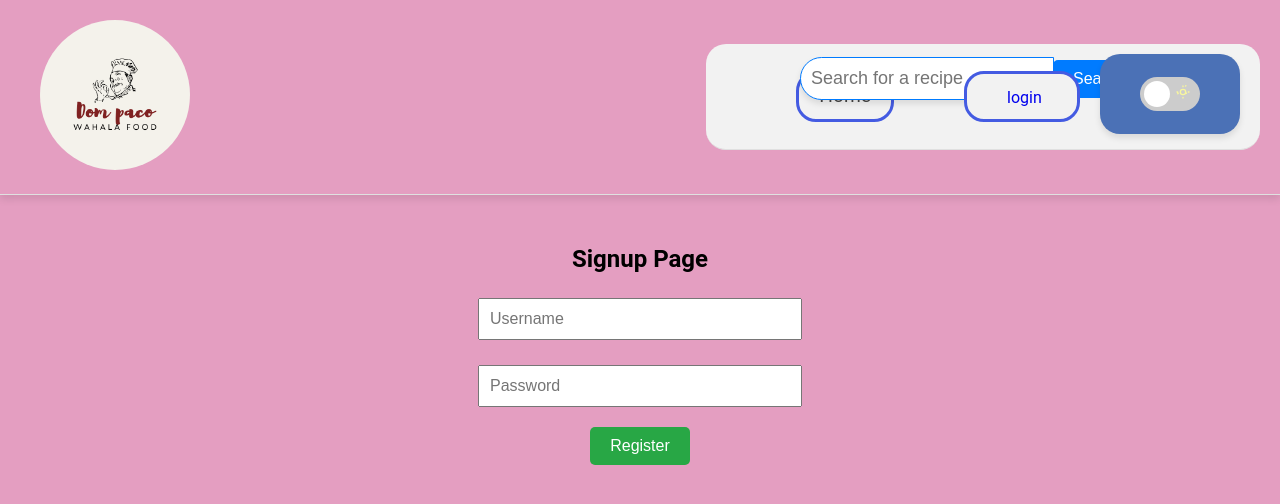
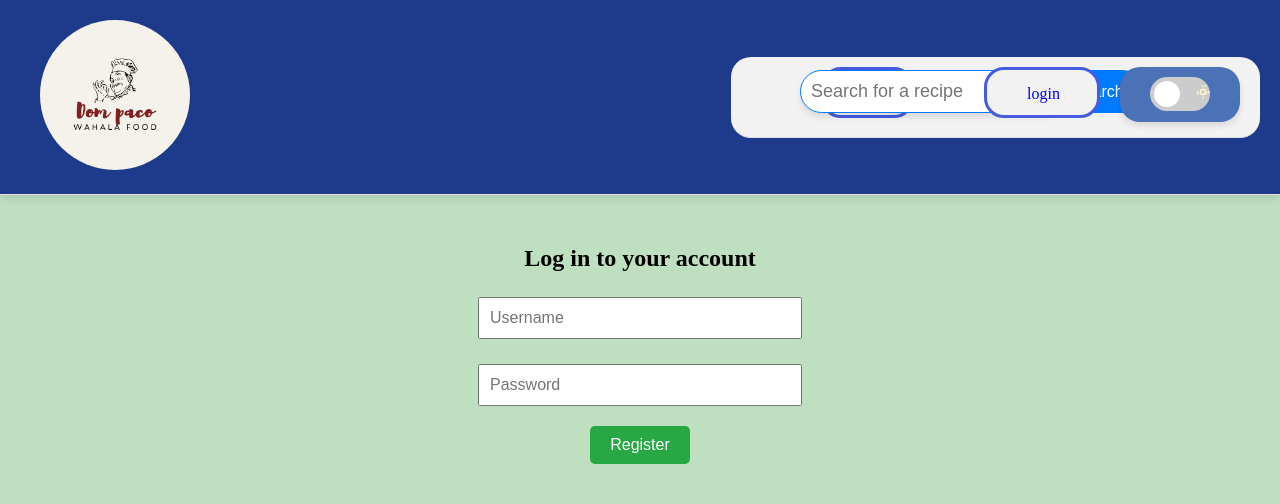
Before and after one commit to Pacome-Adoufack/RecipeApp, a React (Vite) app: page /login in a window 1280 px wide. Shown: the top 504 px of the page. Built offline with nearby package versions, Linux system fonts and the light colour scheme.

Commit message:
Recipe App

```diff
--- a/src/App.css
+++ b/src/App.css
@@ -1,15 +1,13 @@
-/* Allgemeine Stile */
+
 body {
   background-color: rgb(255, 213, 220);
-  font-family: 'Roboto', sans-serif;
+  font-family: 'Times New Roman', Times, serif;
   height: 100%;
   margin: 0;
   padding: 0;
   box-sizing: border-box;
   transition: background-color 0.3s ease, color 0.3s ease;
 }
-
-/* Rezept-Karte */
 .recipe-card {
   position: relative;
   width: 300px;
@@ -21,31 +19,13 @@ body {
   transition: transform 0.3s ease, box-shadow 0.3s ease;
   text-align: center;
 }
-
 .recipe-card:hover {
   transform: translateY(-10px);
   box-shadow: 0 8px 16px rgba(0, 0, 0, 0.2);
 }
-
-/* Karten-Vorderseite */
-.card-face {
-  position: absolute;
-  backface-visibility: hidden;
-  transition: transform 0.6s;
-  display: flex;
-  flex-direction: column;
-  align-items: center;
-  justify-content: center;
-  padding: 20px;
-  box-shadow: 0 4px 8px rgba(0, 0, 0, 0.1);
-  border-radius: 10px;
-}
-
 .card-front {
   transform: rotateY(0deg);
 }
-
-/* Startseite-Wrapper */
 .start-wrapper {
   display: flex;
   justify-content: center;
@@ -55,8 +35,6 @@ body {
   padding: 20px;
   margin-top: -250px;
 }
-
-/* Buttons */
 .button-readmore {
   padding: 10px 20px;
   font-size: 16px;
@@ -67,23 +45,17 @@ body {
   border-radius: 10px;
   margin-top: 10px;
   transition: background-color 0.3s ease;
-  text-decoration: none;
 }
 
 .button-readmore:hover {
   background-color: #0056b3;
-  text-decoration: underline;
 }
-
-/* Startseite-Bild */
 .start-image {
   width: 250px;
   height: 250px;
   border-radius: 20px;
   object-fit: contain;
 }
-
-/* Navigationsleiste */
 .nav-container {
   display: flex;
   justify-content: space-between;
@@ -91,14 +63,12 @@ body {
   background-color: #f2f2f2;
   border-bottom: 1px solid #e0e0e0;
 }
-
 .logo {
   width: 150px;
   height: 150px;
   border-radius: 50%;
   margin-left: 20px;
 }
-
 .home {
   margin: 0;
   font-size: 1.2em;
@@ -148,10 +118,11 @@ body {
   background-color: #007bff;
   color: white;
   border: none;
-  border-radius: 5px;
-  margin-top: 10px;
+  border-radius: 0px 30px 30px 0px;
+  margin-top: 20px;
   display: inline-block;
   transition: background-color 0.3s ease;
+  height: 43px;
 }
 
 .search-button:hover {
@@ -167,21 +138,18 @@ body {
   top: 50px;
   left: 800px;
 }
-
-/* Dark Mode und Light Mode */
 :root {
-  --background-color-light: #e49ec1; /* Pink */
-  --background-color-dark: #000; /* Schwarz */
-  --text-color-light: #000; /* Schwarz */
-  --text-color-dark: #fff; /* Weiß */
-  --slider-bg-light: #ccc; /* Grau */
-  --slider-bg-dark: #eea0c7; /* Pink */
-  --switch-container-bg-light: #4b71b6; /* Blau */
-  --switch-container-bg-dark: #000; /* Schwarz */
-  --switch-container-color-light: #000; /* Schwarz */
-  --switch-container-color-dark: #fff; /* Weiß */
+  --background-color-light: #bee0c1;
+  --background-color-dark: #000000;
+  --text-color-light: #000;
+  --text-color-dark: #fff;
+  --slider-bg-light: #ccc;
+  --slider-bg-dark: #bee0c1;
+  --switch-container-bg-light: #4b71b6;
+  --switch-container-bg-dark: #000;
+  --switch-container-color-light: #000;
+  --switch-container-color-dark: #fff;
 }
-
 body.light-mode {
   --background-color: var(--background-color-light);
   --text-color: var(--text-color-light);
@@ -189,7 +157,6 @@ body.light-mode {
   --switch-container-bg: var(--switch-container-bg-light);
   --switch-container-color: var(--switch-container-color-light);
 }
-
 body.dark-mode {
   --background-color: var(--background-color-dark);
   --text-color: var(--text-color-light);
@@ -197,17 +164,14 @@ body.dark-mode {
   --switch-container-bg: var(--switch-container-bg-dark);
   --switch-container-color: var(--switch-container-color-dark);
 }
-
 body {
   background-color: var(--background-color);
   color: var(--text-color);
   transition: background-color 0.3s ease, color 0.3s ease;
 }
-
 h1 {
   color: var(--text-color);
 }
-
 .switch-container {
   text-align: center;
   padding: 20px;
@@ -221,19 +185,17 @@ h1 {
   border-radius: 20px;
   margin-bottom: 5px;
   position: relative;
-  height: 40px;
-  width: 100px;
+  height: 15px;
+  width: 80px;
   box-shadow: 0 4px 6px rgba(0, 0, 0, 0.1);
   transition: background-color 0.3s ease, color 0.3s ease;
 }
-
 .switch-label {
   position: relative;
   display: inline-block;
   width: 60px;
   height: 34px;
 }
-
 .slider {
   position: absolute;
   cursor: pointer;
@@ -245,7 +207,6 @@ h1 {
   transition: background-color 0.4s ease;
   border-radius: 34px;
 }
-
 .slider::before {
   position: absolute;
   content: "";
@@ -258,7 +219,6 @@ h1 {
   border-radius: 50%;
   transform: var(--slider-before-transform, translateX(0));
 }
-
 .icon {
   position: absolute;
   top: 50%;
@@ -273,21 +233,8 @@ h1 {
 
 .sunIcon {
   right: 10px;
-  color: rgb(248, 247, 157);
+  color: rgb(253, 252, 203);
 }
-
-/* Kategorie-Zufall */
-.category-random {
-  border: 1px solid white;
-  padding: 20px;
-  width: 120px;
-  height: 220px;
-  background-color: white;
-  border-radius: 20px;
-  margin: 20px;
-}
-
-/* Rezept-Detail */
 .recipe-detail {
   display: flex;
   flex-direction: column;
@@ -297,20 +244,20 @@ h1 {
   box-shadow: 0 4px 8px rgba(0, 0, 0, 0.1);
 }
 
-/* Rezept-Karte */
+
 .recipe-card {
   text-align: center;
   margin-bottom: 20px;
 }
 
-/* Rezept-Titel */
+
 .recipe-h1 {
   font-size: 2em;
   margin-bottom: 10px;
   color: var(--text-color);
 }
 
-/* Rezept-Bild */
+
 .recipe-image {
   border-radius: 10px;
   object-fit: cover;
@@ -318,7 +265,7 @@ h1 {
   height: 250px;
 }
 
-/* Zutaten- und Anweisungscontainer */
+
 .ingredient-container,
 .instruction-container {
   width: 100%;
@@ -326,7 +273,6 @@ h1 {
   margin-bottom: 20px;
 }
 
-/* Zutaten- und Anweisungstitel */
 .ingredient-h2,
 .instruction-h2 {
   font-size: 1.5em;
@@ -334,7 +280,6 @@ h1 {
   color: #007bff;
 }
 
-/* Zutatenliste */
 .ingredient-ul {
   list-style-type: none;
   padding: 0;
@@ -343,7 +288,6 @@ h1 {
   border-radius: 20px;
 }
 
-/* Zutatenliste-Element */
 .ingredient-liste {
   padding: 10px;
   margin-bottom: 5px;
@@ -351,15 +295,27 @@ h1 {
   box-shadow: 0 2px 4px rgba(0, 0, 0, 0.1);
 }
 
-/* Anweisungsabsatz */
+
 .instruction-paragraphe {
   background-color: #fff;
   padding: 15px;
   border-radius: 20px;
   box-shadow: 0 2px 4px rgba(0, 0, 0, 0.1);
 }
-
-/* Kategorie-Suche */
+.category-random {
+  display: flex;
+  border: 1px solid white;
+  padding: 20px;
+  width: 290px;
+  height: 120px;
+  background-color: white;
+  border-radius: 20px;
+  margin-top: 50px;
+  margin-left: 900px;
+}
+.category-drapdown{
+  padding: 0px 30px 0px 30px;
+}
 .category-search {
   display: flex;
   flex-direction: column;
@@ -372,14 +328,12 @@ h1 {
   max-width: 600px;
 }
 
-/* Kategorie-Titel */
 .category-title {
   font-size: 2em;
   margin-bottom: 20px;
   color: var(--text-color);
 }
 
-/* Dropdown */
 .dropdown {
   display: flex;
   flex-direction: column;
@@ -387,14 +341,12 @@ h1 {
   width: 100%;
 }
 
-/* Dropdown-Label */
 .dropdown-label {
   font-size: 1.2em;
   margin-bottom: 10px;
   color: #555;
 }
 
-/* Dropdown-Auswahl */
 .dropdown-select {
   padding: 10px;
   font-size: 1em;
@@ -406,7 +358,6 @@ h1 {
   max-width: 300px;
 }
 
-/* Dropdown-Optionen */
 .option,
 .option-category {
   font-size: 1em;
@@ -417,15 +368,12 @@ h1 {
   background-color: #f0f0f0;
 }
 
-/* Lade- und Fehlerzustand */
 .loading,
 .error {
   font-size: 1.2em;
   color: #ff0000;
   margin-top: 20px;
 }
-
-/* Kategorie-Wrapper */
 .category-wrapper {
   display: grid;
   grid-template-columns: repeat(auto-fill, minmax(350px, 1fr));
@@ -434,13 +382,11 @@ h1 {
   padding: 20px;
 }
 
-/* Kategorie-Detail */
+
 .category-detail {
   text-decoration: none;
   color: inherit;
 }
-
-/* Kategorie-Karte */
 .category-card {
   background-color: #ffffff;
   border-radius: 10px;
@@ -456,19 +402,15 @@ h1 {
   box-shadow: 0 8px 16px rgba(0, 0, 0, 0.2);
 }
 
-/* Kategorie-Karten-Vorderseite */
 .category-card-face .category-card-front {
   padding: 20px;
 }
 
-/* Kategorie-Karten-Titel */
 .category-card-face .category-card-front .category-h3 {
   font-size: 1.5em;
   margin-bottom: 10px;
   color: var(--text-color);
 }
-
-/* Kategorie-Bild */
 .category-image {
   width: 250px;
   height: 250px;
@@ -476,8 +418,6 @@ h1 {
   border-radius: 10px;
   object-fit: contain;
 }
-
-/* Kategorie-Wrapper-Text */
 .category-wrapper p {
   font-size: 1.2em;
   color: #777;
--- a/src/Components/Header.css
+++ b/src/Components/Header.css
@@ -5,23 +5,11 @@
   padding: 20px;
   box-shadow: 0 4px 8px rgba(0, 0, 0, 0.1);
   border-bottom: 1px solid #e0e0e0;
+  background-color: #1E3A8A ;
+
 }
-
-.logo-container {
-  flex: 1;
-}
-
-.logo {
-  margin: 0;
-  font-size: 2em;
-  color: #444;
-}
-
 .nav-container {
-  display: flex;
-  align-items: center;
   gap: 20px;
-  background-color: #e49ec1;
   border-radius: 20px;
 }
 
@@ -46,7 +34,6 @@
   border-radius: 20px;
   border: 3px solid rgb(68, 91, 226);
   width: 110px;
-  /* text-align: center; */
   line-height: 50px;
   transition: background-color 0.3s, color 0.3s;
 }
--- a/src/Components/Start.jsx
+++ b/src/Components/Start.jsx
@@ -38,8 +38,14 @@ const Start = () => {
   return (
     <div>
       <div className="category-random">
-        <Link to="/category" className="category">
-          <img style={{width:"100px", height:"100px", borderRadius:"50%"}}
+        <Link to="/category">
+          <img
+            className="category-drapdown"
+            style={{
+              width: "100px",
+              height: "100px",
+              borderRadius: "50%",
+            }}
             src="./public/image/Dompaco.png"
             alt=""
           />
@@ -50,6 +56,7 @@ const Start = () => {
         {meals.length > 0 ? (
           meals.map((meal) => (
             <Link
+              style={{ textDecoration: "none" }}
               to={`/meal/${meal.idMeal}`}
               className="recipe-detail"
               key={meal.idMeal}>
--- a/src/Views/LoginView.jsx
+++ b/src/Views/LoginView.jsx
@@ -12,7 +12,7 @@ const LoginView = () => {
 
   return (
     <div style={{ textAlign: 'center', marginTop: '50px' }}>
-      <h2>Signup Page</h2>
+      <h2>Log in to your account</h2>
       <form onSubmit={handleSubmit}>
         <div style={{ marginBottom: '15px' }}>
           <input
```
